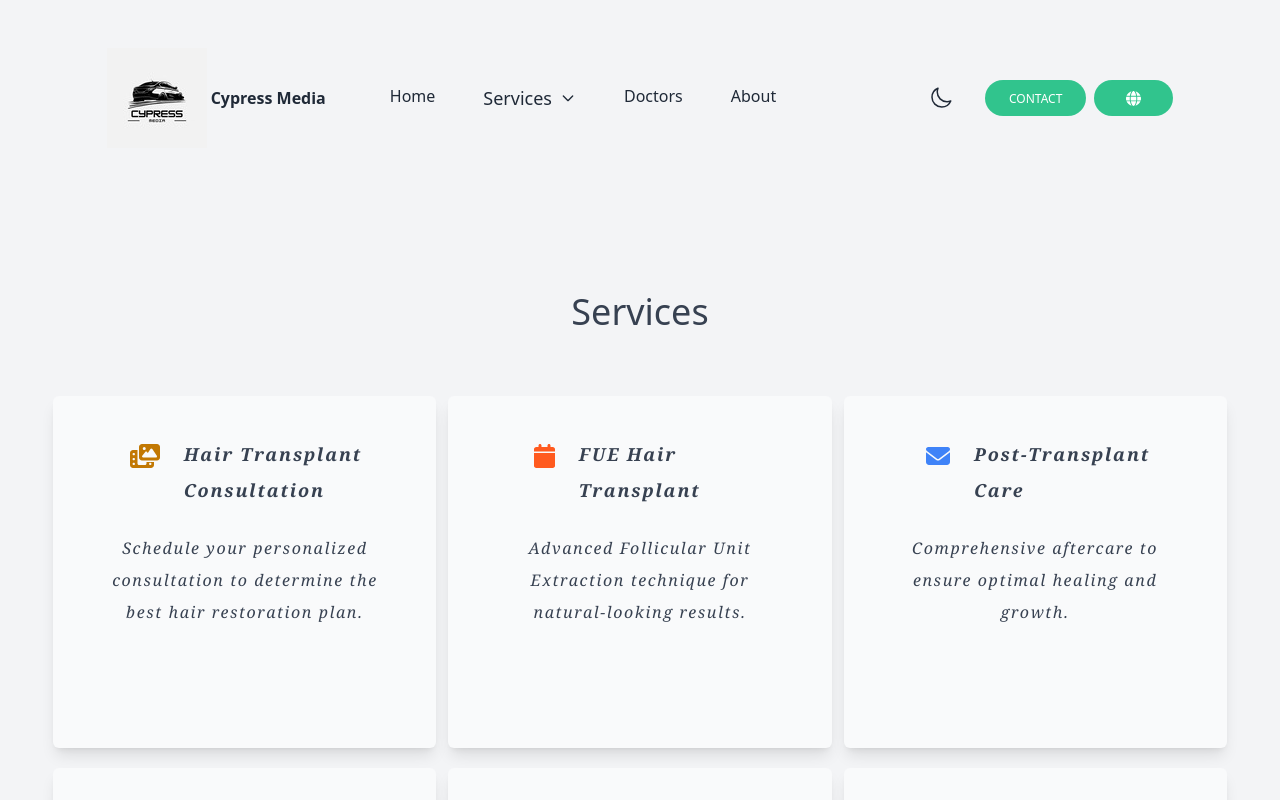
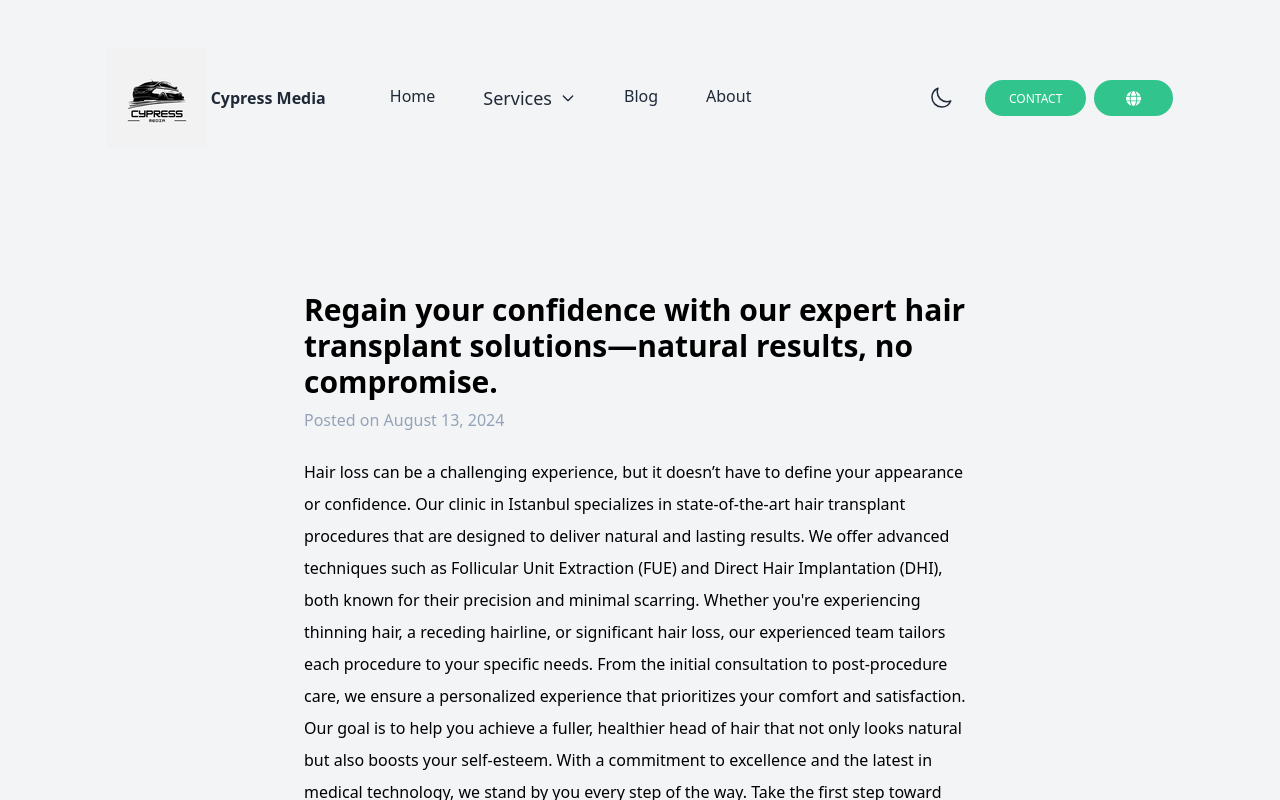
Before and after one commit to erenlerfirat/CypressMedia, a React (Create React App) app: page /Blog in a window 1280 px wide. Built offline with nearby package versions, Linux system fonts and the light colour scheme.

Commit message:
routing pages

```diff
--- a/src/App.js
+++ b/src/App.js
@@ -4,6 +4,8 @@ import './App.css';
 import LanguageContext from './context/LanguageContext.js';
 import { useTranslation } from 'react-i18next';
 import { Routes, Route } from 'react-router-dom';
+import Blog from './components/pages/Blog/Blog.js';
+import About from './components/pages/About/About.js';
 function App() {
   const { t, i18n: { changeLanguage, language } } = useTranslation();
   const [lang, setLanguage] = useState("en");
@@ -22,6 +24,8 @@ function App() {
     <LanguageContext.Provider value={value}>
       <Routes>
         <Route path="*" element={<Home />} />
+        <Route path="/Blog" element={<Blog />} />
+        <Route path="/About" element={<About />} />
       </Routes>
     </LanguageContext.Provider >
   );
--- a/src/components/layout/MainNavigation.js
+++ b/src/components/layout/MainNavigation.js
@@ -69,7 +69,7 @@ const MainNavigation = () => {
                         <div className="hidden lg:flex xl:gap-12 gap-6 ease-in-out ">
                             <Link className="hover:underline hover:scale-110 duration-300  " to="/Home">{t("home")}</Link>
                             <ServicesDropdown />
-                            <Link className="hover:underline hover:scale-110 duration-300" to="/Doctors">{t("doctors")}</Link>
+                            <Link className="hover:underline hover:scale-110 duration-300" to="/Blog">{t("blog")}</Link>
                             <Link className="hover:underline hover:scale-110 duration-300" to="/About">{t("about")}</Link>
                         </div>
                     </div>
--- a/src/components/pages/About/About.js
+++ b/src/components/pages/About/About.js
@@ -1,13 +1,17 @@
 import React from 'react'
+import MainNavigation from '../../layout/MainNavigation'
+import Footer from '../../layout/Footer'
+import ContactForm from '../Home/ContactForm'
+import AboutContent from './AboutContent'
 
 function About() {
     return (
-        <div className="bg-gray-200">About
-            <button
-                type="button"
-                className="inline-block rounded-full bg-blue-400 px-6 pb-2 pt-2.5 text-xs font-medium uppercase leading-normal text-white shadow-primary-3 transition duration-150 ease-in-out hover:bg-primary-accent-300 hover:shadow-primary-2 focus:bg-primary-accent-300 focus:shadow-primary-2 focus:outline-none focus:ring-0 active:bg-primary-600 active:shadow-primary-2 motion-reduce:transition-none dark:shadow-black/30 dark:hover:shadow-dark-strong dark:focus:shadow-dark-strong dark:active:shadow-dark-strong">
-                Primary
-            </button>
+        <div className="">
+            <MainNavigation />
+            <AboutContent />
+            <ContactForm />
+            <Footer />
+
         </div>
     )
 }
--- /dev/null
+++ b/src/components/pages/About/AboutContent.js
@@ -0,0 +1,9 @@
+import React from 'react'
+
+function AboutContent() {
+    return (
+        <div>AboutContent</div>
+    )
+}
+
+export default AboutContent
--- /dev/null
+++ b/src/components/pages/Blog/Article.js
@@ -0,0 +1,26 @@
+import React from 'react'
+
+function Article() {
+    var date = Date.now();
+    return (
+        <div className="min-h-screen p-24 flex justify-center">
+            <div className="max-w-2xl">
+                <h1 className="font-extrabold text-3xl mb-2">{"Regain your confidence with our expert hair transplant solutions—natural results, no compromise."}</h1>
+
+                <p className="mb-6 text-slate-400 ">
+                    Posted on{" "}
+                    {new Date(date).toLocaleDateString("en-US", {
+                        year: "numeric",
+                        month: "long",
+                        day: "numeric",
+                    })}
+                </p>
+                <p className="[&>p]:mb-8 [&>h2]:font-extrabold lg:leading-[2rem]  ">
+                    {"Hair loss can be a challenging experience, but it doesn’t have to define your appearance or confidence. Our clinic in Istanbul specializes in state-of-the-art hair transplant procedures that are designed to deliver natural and lasting results. We offer advanced techniques such as Follicular Unit Extraction (FUE) and Direct Hair Implantation (DHI), both known for their precision and minimal scarring. Whether you're experiencing thinning hair, a receding hairline, or significant hair loss, our experienced team tailors each procedure to your specific needs. From the initial consultation to post-procedure care, we ensure a personalized experience that prioritizes your comfort and satisfaction. Our goal is to help you achieve a fuller, healthier head of hair that not only looks natural but also boosts your self-esteem. With a commitment to excellence and the latest in medical technology, we stand by you every step of the way. Take the first step toward reclaiming your hair and confidence—schedule your consultation today."}
+                </p>
+            </div>
+        </div>
+    )
+}
+
+export default Article
--- a/src/components/pages/Blog/Blog.js
+++ b/src/components/pages/Blog/Blog.js
@@ -1,9 +1,20 @@
 import React from 'react'
+import MainNavigation from '../../layout/MainNavigation'
+import ContactForm from '../Home/ContactForm'
+import Footer from '../../layout/Footer'
+import BlogSection from './BlogSection'
+import Article from './Article'
 
 function Blog() {
     return (
         <div>
-
+            <div className="bg-gray-100 dark:bg-gray-600 h-screen w-screen overflow-x-hidden">
+                <MainNavigation />
+                <Article />
+                <BlogSection />
+                <ContactForm />
+                <Footer />
+            </div>
         </div>
     )
 }
--- /dev/null
+++ b/src/components/pages/Blog/BlogSection.js
@@ -0,0 +1,65 @@
+import React from 'react'
+
+function BlogSection() {
+
+    return (
+        <section class="bg-white w-12/12 mx-auto dark:bg-gray-900 mb-16">
+            <div class="py-8 px-4 mx-auto max-w-screen-xl lg:py-16 lg:px-6">
+                <div class="mx-auto max-w-screen-sm text-center lg:mb-16 mb-8">
+                    <h2 class="mb-4 text-3xl lg:text-4xl tracking-tight font-extrabold text-gray-900 dark:text-white">Our Blog</h2>
+                    <p class="font-light text-gray-500 sm:text-xl dark:text-gray-400">We use an agile approach to test assumptions and connect with the needs of your audience early and often.</p>
+                </div>
+                <div class="grid gap-8 lg:grid-cols-2">
+                    <article class="p-6 bg-white rounded-lg border border-gray-200 shadow-md dark:bg-gray-800 dark:border-gray-700">
+                        <div class="flex justify-between items-center mb-5 text-gray-500">
+                            <span class="bg-primary-100 text-primary-800 text-xs font-medium inline-flex items-center px-2.5 py-0.5 rounded dark:bg-primary-200 dark:text-primary-800">
+                                <svg class="mr-1 w-3 h-3" fill="currentColor" viewBox="0 0 20 20" xmlns="http://www.w3.org/2000/svg"><path fill-rule="evenodd" d="M2 5a2 2 0 012-2h8a2 2 0 012 2v10a2 2 0 002 2H4a2 2 0 01-2-2V5zm3 1h6v4H5V6zm6 6H5v2h6v-2z" clip-rule="evenodd"></path><path d="M15 7h1a2 2 0 012 2v5.5a1.5 1.5 0 01-3 0V7z"></path></svg>
+                                Article
+                            </span>
+                            <span class="text-sm">14 days ago</span>
+                        </div>
+                        <h2 class="mb-2 text-2xl font-bold tracking-tight text-gray-900 dark:text-white"><a href="#">How to quickly deploy a static website</a></h2>
+                        <p class="mb-5 font-light text-gray-500 dark:text-gray-400">Static websites are now used to bootstrap lots of websites and are becoming the basis for a variety of tools that even influence both web designers and developers influence both web designers and developers.</p>
+                        <div class="flex justify-between items-center">
+                            <div class="flex items-center space-x-4">
+                                <img class="w-7 h-7 rounded-full" src="https://flowbite.s3.amazonaws.com/blocks/marketing-ui/avatars/jese-leos.png" alt="Jese Leos avatar" />
+                                <span class="font-medium dark:text-white">
+                                    Jese Leos
+                                </span>
+                            </div>
+                            <a href="#" class="inline-flex items-center font-medium text-primary-600 dark:text-primary-500 hover:underline">
+                                Read more
+                                <svg class="ml-2 w-4 h-4" fill="currentColor" viewBox="0 0 20 20" xmlns="http://www.w3.org/2000/svg"><path fill-rule="evenodd" d="M10.293 3.293a1 1 0 011.414 0l6 6a1 1 0 010 1.414l-6 6a1 1 0 01-1.414-1.414L14.586 11H3a1 1 0 110-2h11.586l-4.293-4.293a1 1 0 010-1.414z" clip-rule="evenodd"></path></svg>
+                            </a>
+                        </div>
+                    </article>
+                    <article class="p-6 bg-white rounded-lg border border-gray-200 shadow-md dark:bg-gray-800 dark:border-gray-700">
+                        <div class="flex justify-between items-center mb-5 text-gray-500">
+                            <span class="bg-primary-100 text-primary-800 text-xs font-medium inline-flex items-center px-2.5 py-0.5 rounded dark:bg-primary-200 dark:text-primary-800">
+                                <svg class="mr-1 w-3 h-3" fill="currentColor" viewBox="0 0 20 20" xmlns="http://www.w3.org/2000/svg"><path fill-rule="evenodd" d="M2 5a2 2 0 012-2h8a2 2 0 012 2v10a2 2 0 002 2H4a2 2 0 01-2-2V5zm3 1h6v4H5V6zm6 6H5v2h6v-2z" clip-rule="evenodd"></path><path d="M15 7h1a2 2 0 012 2v5.5a1.5 1.5 0 01-3 0V7z"></path></svg>
+                                Article
+                            </span>
+                            <span class="text-sm">14 days ago</span>
+                        </div>
+                        <h2 class="mb-2 text-2xl font-bold tracking-tight text-gray-900 dark:text-white"><a href="#">Our first project with React</a></h2>
+                        <p class="mb-5 font-light text-gray-500 dark:text-gray-400">Static websites are now used to bootstrap lots of websites and are becoming the basis for a variety of tools that even influence both web designers and developers influence both web designers and developers.</p>
+                        <div class="flex justify-between items-center">
+                            <div class="flex items-center space-x-4">
+                                <img class="w-7 h-7 rounded-full" src="https://flowbite.s3.amazonaws.com/blocks/marketing-ui/avatars/bonnie-green.png" alt="Bonnie Green avatar" />
+                                <span class="font-medium dark:text-white">
+                                    Bonnie Green
+                                </span>
+                            </div>
+                            <a href="#" class="inline-flex items-center font-medium text-primary-600 dark:text-primary-500 hover:underline">
+                                Read more
+                                <svg class="ml-2 w-4 h-4" fill="currentColor" viewBox="0 0 20 20" xmlns="http://www.w3.org/2000/svg"><path fill-rule="evenodd" d="M10.293 3.293a1 1 0 011.414 0l6 6a1 1 0 010 1.414l-6 6a1 1 0 01-1.414-1.414L14.586 11H3a1 1 0 110-2h11.586l-4.293-4.293a1 1 0 010-1.414z" clip-rule="evenodd"></path></svg>
+                            </a>
+                        </div>
+                    </article>
+                </div>
+            </div>
+        </section>
+    )
+}
+
+export default BlogSection
--- a/src/components/pages/Home/Home.js
+++ b/src/components/pages/Home/Home.js
@@ -3,21 +3,11 @@ import Service from '../Services/Service.js'
 import Calendar from './Calendar.js'
 import MainNavigation from '../../layout/MainNavigation.js'
 import Footer from '../../layout/Footer.js'
-import img from '../../../assets/Calendar-720x405.jpg'
-import img2 from '../../../assets/Acacia-100x100.jpg'
-import img3 from '../../../assets/Acacia-500x500.jpg'
 import Slider from './Slider.js'
 import Faq from './Faq.js'
 import ContactForm from './ContactForm.js'
 
 function Home() {
-    const slides = [
-        img,
-        img2,
-        img3, img,
-        img2,
-        img3
-    ]
     return (
         <div className="bg-gray-100 dark:bg-gray-600 h-screen w-screen overflow-x-hidden">
             <MainNavigation />
--- a/src/languages/en.json
+++ b/src/languages/en.json
@@ -1,7 +1,7 @@
 {
     "home":"Home",
     "about":"About",
-    "doctors":"Doctors",
+    "blog":"Blog",
     "services":
     {
         "services":"Services",
```
